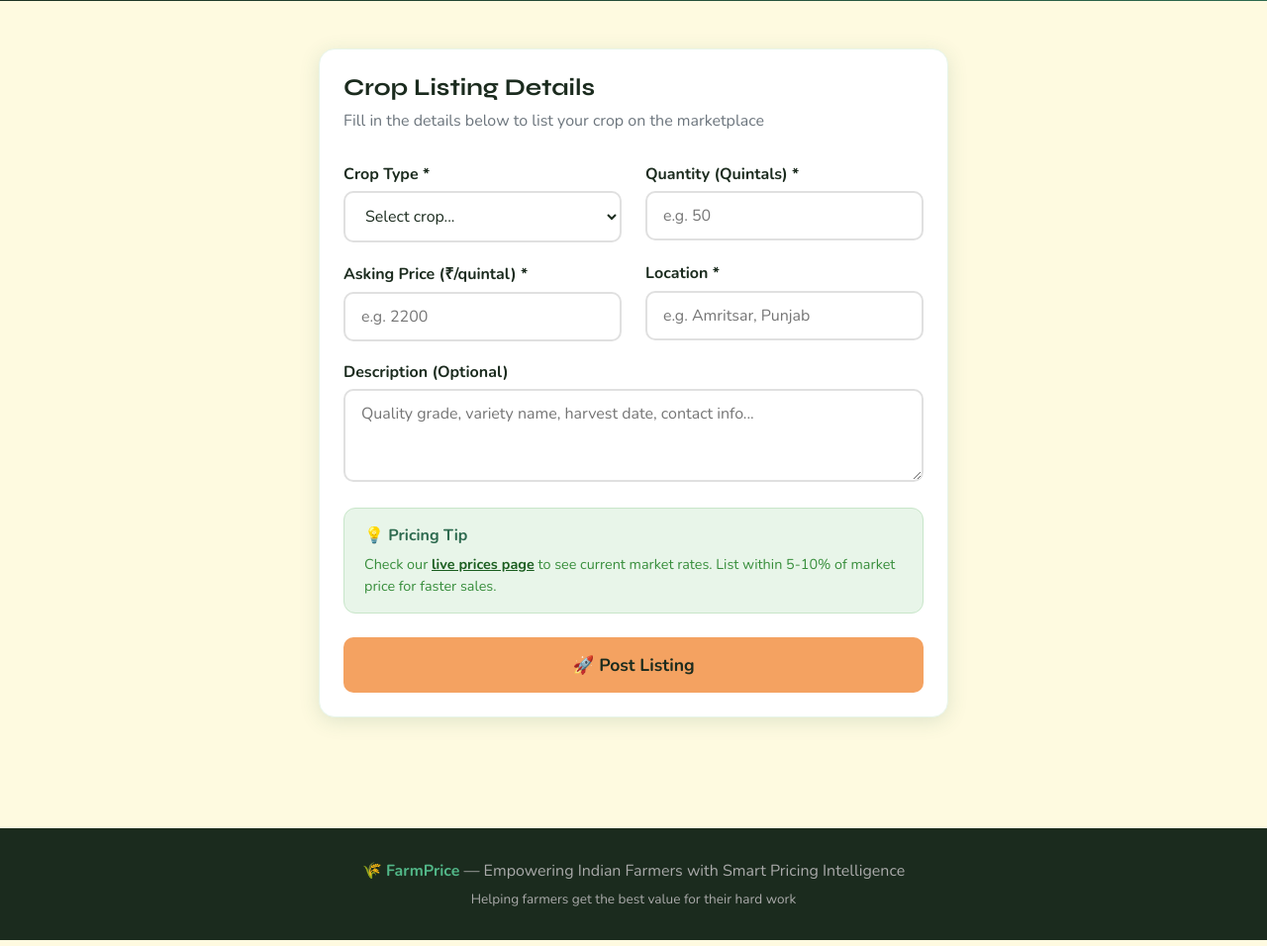
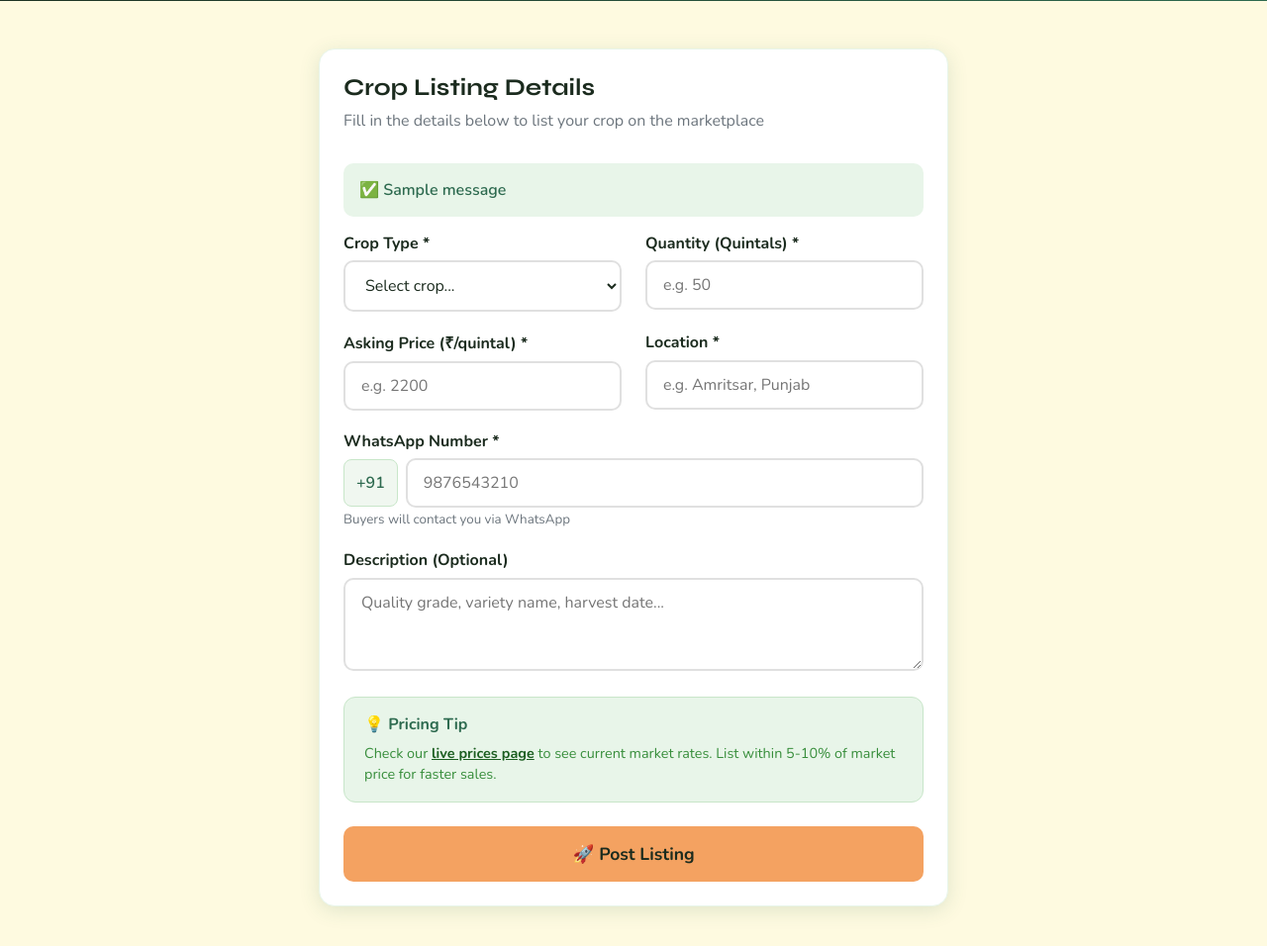
Before and after one commit to bhagyakanumuri/farmprice, a Django app: page /sell/ in a window 1280 px wide. Shown: the part 292-1248 px from the top of the page at 99% size. Run offline with Django 5.2, Linux system fonts and the light colour scheme; a user stored in the database is signed in; tables that the repository leaves empty hold one stand-in row (values such as "Sample post"); one stand-in notice (Sample message) is shown.

Commit message:
Step 3: Complete marketplace with WhatsApp contact

```diff
--- a/crops/templates/crops/sell.html
+++ b/crops/templates/crops/sell.html
@@ -14,6 +14,14 @@
         <div class="card">
             <h2 style="font-family: 'Syne', sans-serif; font-weight: 700; margin-bottom: 0.5rem;">Crop Listing Details</h2>
             <p style="color: #6c757d; margin-bottom: 2rem;">Fill in the details below to list your crop on the marketplace</p>
+
+            {% if messages %}
+            {% for message in messages %}
+            <div style="padding: 1rem; background: #e8f5e9; border-radius: 10px; color: #2d6a4f; font-weight: 600; margin-bottom: 1rem;">
+                ✅ {{ message }}
+            </div>
+            {% endfor %}
+            {% endif %}
 
             <form method="post">
                 {% csrf_token %}
@@ -45,8 +53,17 @@
                 </div>
 
                 <div class="form-group">
+                    <label>WhatsApp Number *</label>
+                    <div style="display: flex; align-items: center; gap: 0.5rem;">
+                        <span style="padding: 0.75rem; background: #f0f7f0; border: 1px solid #c8e6c9; border-radius: 8px; font-weight: 600; color: #2d6a4f;">+91</span>
+                        <input type="tel" name="phone" placeholder="9876543210" maxlength="10" pattern="[0-9]{10}" required style="flex: 1;">
+                    </div>
+                    <small style="color: #6c757d;">Buyers will contact you via WhatsApp</small>
+                </div>
+
+                <div class="form-group">
                     <label>Description (Optional)</label>
-                    <textarea name="description" rows="3" placeholder="Quality grade, variety name, harvest date, contact info..."></textarea>
+                    <textarea name="description" rows="3" placeholder="Quality grade, variety name, harvest date..."></textarea>
                 </div>
 
                 <!-- Price Suggestion Box -->
--- a/crops/views.py
+++ b/crops/views.py
@@ -6,13 +6,10 @@ from django.contrib import messages
 from .models import Crop, FarmerListing
 from .api_client import get_all_prices, get_price_summary, fetch_mandi_prices, CROP_API_NAMES
 import json
-import random
 from datetime import date, timedelta
 
 
 def home(request):
-    # Only fetch 4 crops for homepage to keep it fast
-    from .api_client import get_price_summary
     home_crops = ['wheat', 'rice', 'tomato', 'onion']
     live_prices = []
     for crop in home_crops:
@@ -49,12 +46,9 @@ def home(request):
 def crop_prices(request):
     state_filter = request.GET.get('state', '')
     crop_filter = request.GET.get('crop', '').lower()
-    region = request.GET.get('region', '')  # 'ap_telangana' or ''
+    region = request.GET.get('region', '')
 
-    if region == 'ap_telangana':
-        from .api_client import get_ap_telangana_prices
-        all_prices = get_ap_telangana_prices()
-    elif state_filter:
+    if state_filter:
         all_prices = get_all_prices(state=state_filter)
     else:
         all_prices = get_all_prices()
@@ -62,9 +56,8 @@ def crop_prices(request):
     if crop_filter:
         all_prices = [c for c in all_prices if crop_filter in c['name']]
 
-    states = ['Andhra Pradesh', 'Telangana'] + list(
-        set(c['state'] for c in all_prices if c['state'] not in ['N/A', 'Andhra Pradesh', 'Telangana'])
-    )
+    states = ['Andhra Pradesh', 'Telangana', 'Tamil Nadu', 'Karnataka',
+              'Maharashtra', 'Punjab', 'Uttar Pradesh', 'Rajasthan']
 
     context = {
         'crops': all_prices,
@@ -210,20 +203,30 @@ def sell_crop(request):
             quantity=request.POST['quantity'],
             asking_price=request.POST['asking_price'],
             location=request.POST['location'],
+            phone=request.POST.get('phone', ''),
             description=request.POST.get('description', ''),
         )
         messages.success(request, 'Your listing has been posted!')
         return redirect('marketplace')
-    crop_choices = ['Wheat', 'Rice', 'Corn', 'Cotton', 'Sugarcane', 'Soybean', 'Tomato', 'Potato', 'Onion', 'Groundnut']
+    crop_choices = ['Wheat', 'Rice', 'Corn', 'Cotton', 'Sugarcane', 'Soybean',
+                    'Tomato', 'Potato', 'Onion', 'Groundnut', 'Chilli', 'Turmeric',
+                    'Blackgram', 'Greengram']
     return render(request, 'crops/sell.html', {'crop_choices': crop_choices})
 
 
 def marketplace(request):
-    listings = FarmerListing.objects.filter(is_available=True)
+    listings = FarmerListing.objects.filter(is_available=True).order_by('-created_at')
     crop_filter = request.GET.get('crop', '')
+    location_filter = request.GET.get('location', '')
     if crop_filter:
         listings = listings.filter(crop__icontains=crop_filter)
-    return render(request, 'crops/marketplace.html', {'listings': listings, 'crop_filter': crop_filter})
+    if location_filter:
+        listings = listings.filter(location__icontains=location_filter)
+    return render(request, 'crops/marketplace.html', {
+        'listings': listings,
+        'crop_filter': crop_filter,
+        'location_filter': location_filter,
+    })
 
 
 def register(request):
```
Also changed, not shown: crops/templates/crops/marketplace.html (+9 -1 lines).
